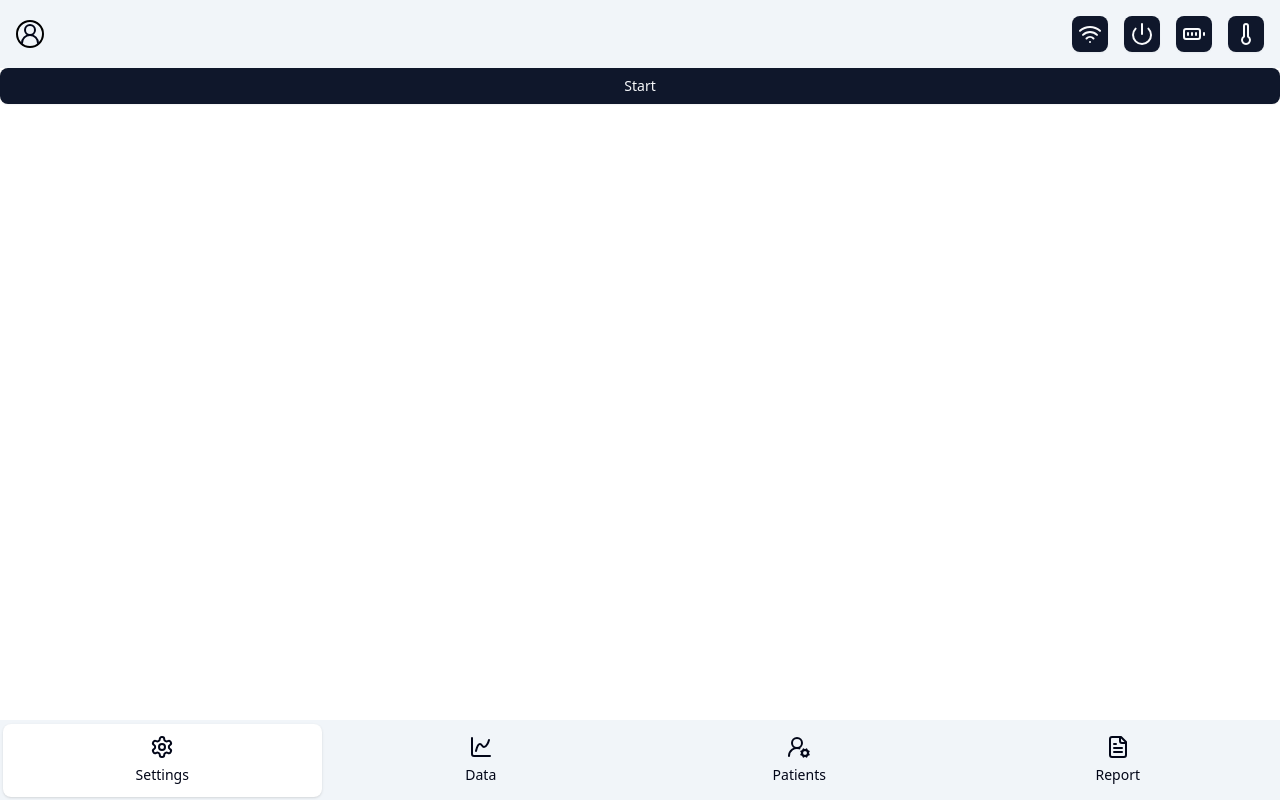
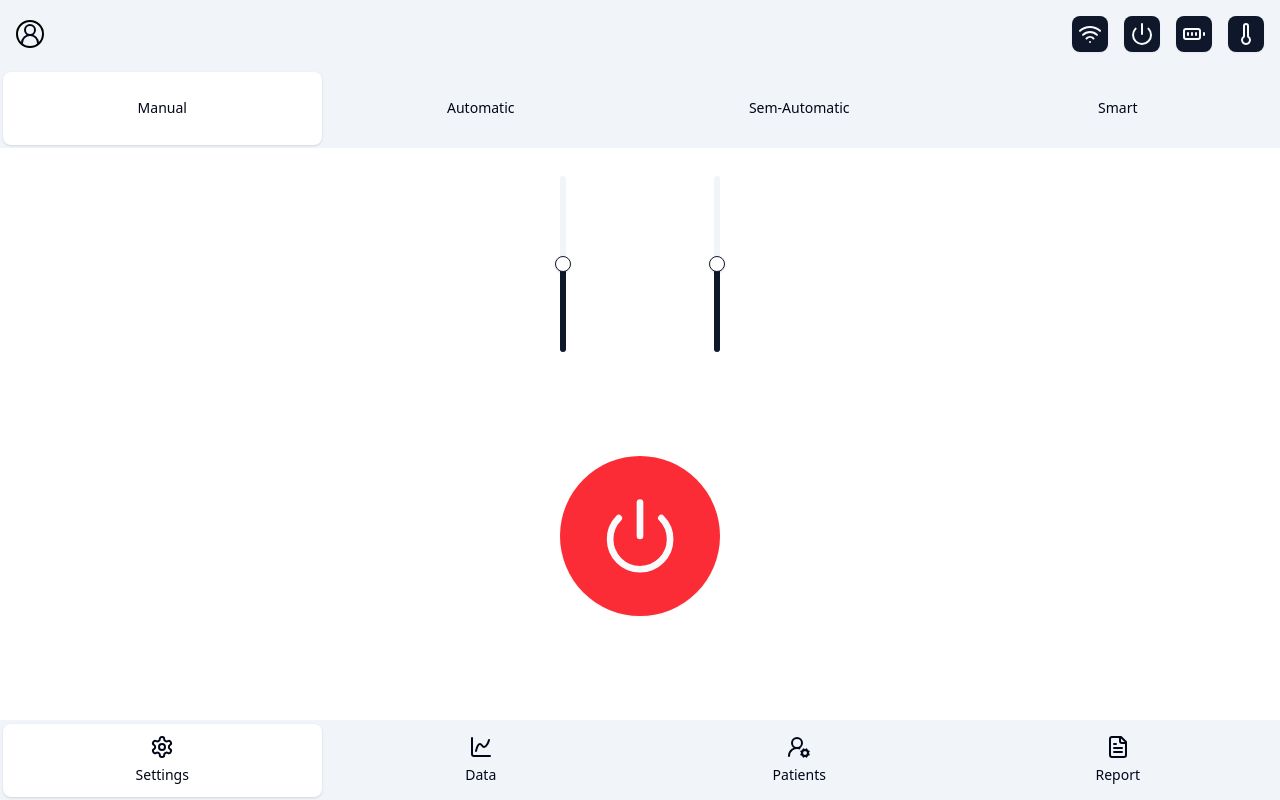
Before and after one commit to gopmur/hexa-webapp, a Svelte app: page / in a window 1280 px wide. Built offline with nearby package versions, Linux system fonts and the light colour scheme.

Commit message:
feat: added on off mode and torque options

```diff
--- a/package.json
+++ b/package.json
@@ -4,18 +4,18 @@
   "version": "0.0.0",
   "type": "module",
   "scripts": {
-    "dev": "vite",
+    "dev": "vite --host 127.0.0.1",
     "build": "vite build",
     "preview": "vite preview",
     "check": "svelte-check --tsconfig ./tsconfig.app.json && tsc -p tsconfig.node.json"
   },
   "devDependencies": {
-    "@internationalized/date": "^3.8.1",
+    "@internationalized/date": "^3.10.0",
     "@lucide/svelte": "^0.539.0",
     "@sveltejs/vite-plugin-svelte": "^6.1.0",
     "@tsconfig/svelte": "^5.0.4",
     "@types/node": "^24.2.1",
-    "bits-ui": "^2.8.6",
+    "bits-ui": "^2.14.4",
     "clsx": "^2.1.1",
     "layerchart": "2.0.0-next.27",
     "svelte": "^5.37.3",
--- /dev/null
+++ b/src/lib/components/ui/slider/index.ts
@@ -0,0 +1,7 @@
+import Root from "./slider.svelte";
+
+export {
+	Root,
+	//
+	Root as Slider,
+};
--- /dev/null
+++ b/src/lib/components/ui/slider/slider.svelte
@@ -0,0 +1,52 @@
+<script lang="ts">
+	import { Slider as SliderPrimitive } from "bits-ui";
+	import { cn, type WithoutChildrenOrChild } from "$lib/utils.js";
+
+	let {
+		ref = $bindable(null),
+		value = $bindable(),
+		orientation = "horizontal",
+		class: className,
+		...restProps
+	}: WithoutChildrenOrChild<SliderPrimitive.RootProps> = $props();
+</script>
+
+<!--
+Discriminated Unions + Destructing (required for bindable) do not
+get along, so we shut typescript up by casting `value` to `never`.
+-->
+<SliderPrimitive.Root
+	bind:ref
+	bind:value={value as never}
+	data-slot="slider"
+	{orientation}
+	class={cn(
+		"relative flex w-full touch-none items-center select-none data-[disabled]:opacity-50 data-[orientation=vertical]:h-full data-[orientation=vertical]:min-h-44 data-[orientation=vertical]:w-auto data-[orientation=vertical]:flex-col",
+		className
+	)}
+	{...restProps}
+>
+	{#snippet children({ thumbs })}
+		<span
+			data-orientation={orientation}
+			data-slot="slider-track"
+			class={cn(
+				"bg-muted relative grow overflow-hidden rounded-full data-[orientation=horizontal]:h-1.5 data-[orientation=horizontal]:w-full data-[orientation=vertical]:h-full data-[orientation=vertical]:w-1.5"
+			)}
+		>
+			<SliderPrimitive.Range
+				data-slot="slider-range"
+				class={cn(
+					"bg-primary absolute data-[orientation=horizontal]:h-full data-[orientation=vertical]:w-full"
+				)}
+			/>
+		</span>
+		{#each thumbs as thumb (thumb)}
+			<SliderPrimitive.Thumb
+				data-slot="slider-thumb"
+				index={thumb}
+				class="border-primary ring-ring/50 block size-4 shrink-0 rounded-full border bg-white shadow-sm transition-[color,box-shadow] hover:ring-4 focus-visible:ring-4 focus-visible:outline-hidden disabled:pointer-events-none disabled:opacity-50"
+			/>
+		{/each}
+	{/snippet}
+</SliderPrimitive.Root>
--- /dev/null
+++ b/src/lib/components/ui/switch/index.ts
@@ -0,0 +1,7 @@
+import Root from "./switch.svelte";
+
+export {
+	Root,
+	//
+	Root as Switch,
+};
--- /dev/null
+++ b/src/lib/components/ui/switch/switch.svelte
@@ -0,0 +1,29 @@
+<script lang="ts">
+	import { Switch as SwitchPrimitive } from "bits-ui";
+	import { cn, type WithoutChildrenOrChild } from "$lib/utils.js";
+
+	let {
+		ref = $bindable(null),
+		class: className,
+		checked = $bindable(false),
+		...restProps
+	}: WithoutChildrenOrChild<SwitchPrimitive.RootProps> = $props();
+</script>
+
+<SwitchPrimitive.Root
+	bind:ref
+	bind:checked
+	data-slot="switch"
+	class={cn(
+		"data-[state=checked]:bg-primary data-[state=unchecked]:bg-input focus-visible:border-ring focus-visible:ring-ring/50 dark:data-[state=unchecked]:bg-input/80 shadow-xs peer inline-flex h-[1.15rem] w-8 shrink-0 items-center rounded-full border border-transparent outline-none transition-all focus-visible:ring-[3px] disabled:cursor-not-allowed disabled:opacity-50",
+		className
+	)}
+	{...restProps}
+>
+	<SwitchPrimitive.Thumb
+		data-slot="switch-thumb"
+		class={cn(
+			"bg-background dark:data-[state=unchecked]:bg-foreground dark:data-[state=checked]:bg-primary-foreground pointer-events-none block size-4 rounded-full ring-0 transition-transform data-[state=checked]:translate-x-[calc(100%-2px)] data-[state=unchecked]:translate-x-0"
+		)}
+	/>
+</SwitchPrimitive.Root>
--- a/src/settings-page/settings-page.svelte
+++ b/src/settings-page/settings-page.svelte
@@ -1,12 +1,64 @@
 <script lang="ts">
 	import Button from "$lib/components/ui/button/button.svelte";
+	import { PowerIcon } from "lucide-svelte";
+	import * as Tabs from "$lib/components/ui/tabs";
+	let leftSliderValue = 50;
+	let rightSliderValue = 50;
+	import Slider from "$lib/components/ui/slider/slider.svelte";
 
-	const onStartClick = () => {
-    console.log("start")
-    fetch("/api/start")
-  };
+	let running = false;
+
+	const onPowerClick = async () => {
+		running = !running;
+		if (running) await fetch("/api/on");
+		else await fetch("/api/off");
+	};
+
+	const onModeChange = async (value: string) => {
+		await fetch(`/api/set-mode/string`);
+	};
 </script>
 
-<main class="h-dvh w-screen flex flex-col">
-	<Button onclick={onStartClick}>Start</Button>
-</main>
+<div class="w-full h-full flex flex-col items-center">
+	<Tabs.Root value="manual" class="w-full" onValueChange={onModeChange}>
+		<Tabs.List class="w-full rounded-none h-20">
+			<Tabs.Trigger class="flex flex-col" value="manual">Manual</Tabs.Trigger>
+			<Tabs.Trigger class="flex flex-col" value="automatic"
+				>Automatic</Tabs.Trigger
+			>
+			<Tabs.Trigger class="flex flex-col" value="sem-automatic">
+				Sem-Automatic
+			</Tabs.Trigger>
+			<Tabs.Trigger class="flex flex-col" value="smart">Smart</Tabs.Trigger>
+		</Tabs.List>
+		<Tabs.Content value="manual">
+			<div class="w-full flex justify-center">
+				<div class="flex justify-between w-40 pt-5">
+					<Slider
+						type="single"
+						bind:value={leftSliderValue}
+						max={100}
+						step={1}
+						orientation="vertical"
+						class="max-w-[70%]"
+					/>
+					<Slider
+						type="single"
+						bind:value={rightSliderValue}
+						max={100}
+						step={1}
+						orientation="vertical"
+						class="max-w-[70%]"
+					/>
+				</div>
+			</div>
+		</Tabs.Content>
+	</Tabs.Root>
+	<div class="w-full h-full flex flex-col items-center justify-center">
+		<Button
+			onclick={onPowerClick}
+			class={`rounded-full h-40 w-40 active:transition-all active:scale-[0.98] ${running ? "bg-green-400" : "bg-red-500"}`}
+			><PowerIcon class="size-20" /></Button
+		>
+	</div>
+</div>
```
Also changed, not shown: 1 other file (tests, documents, lock files or other folders).
